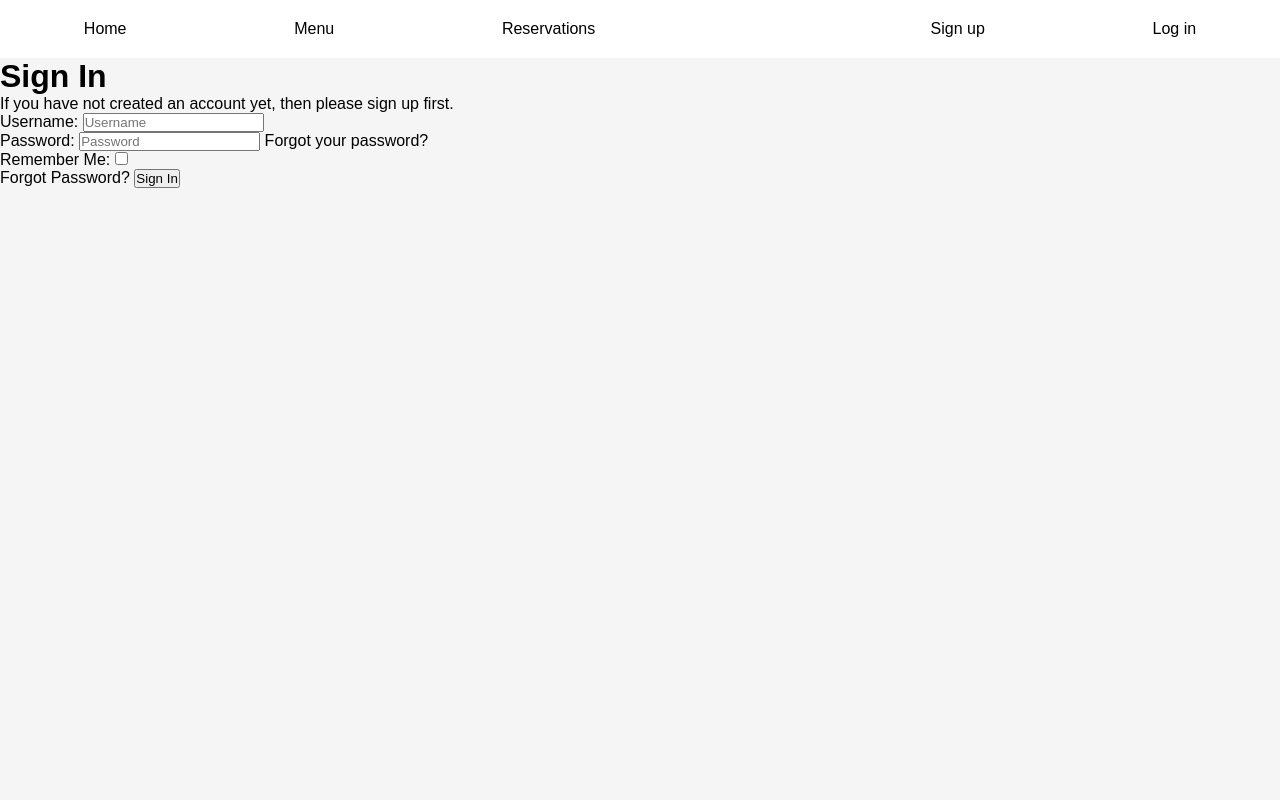
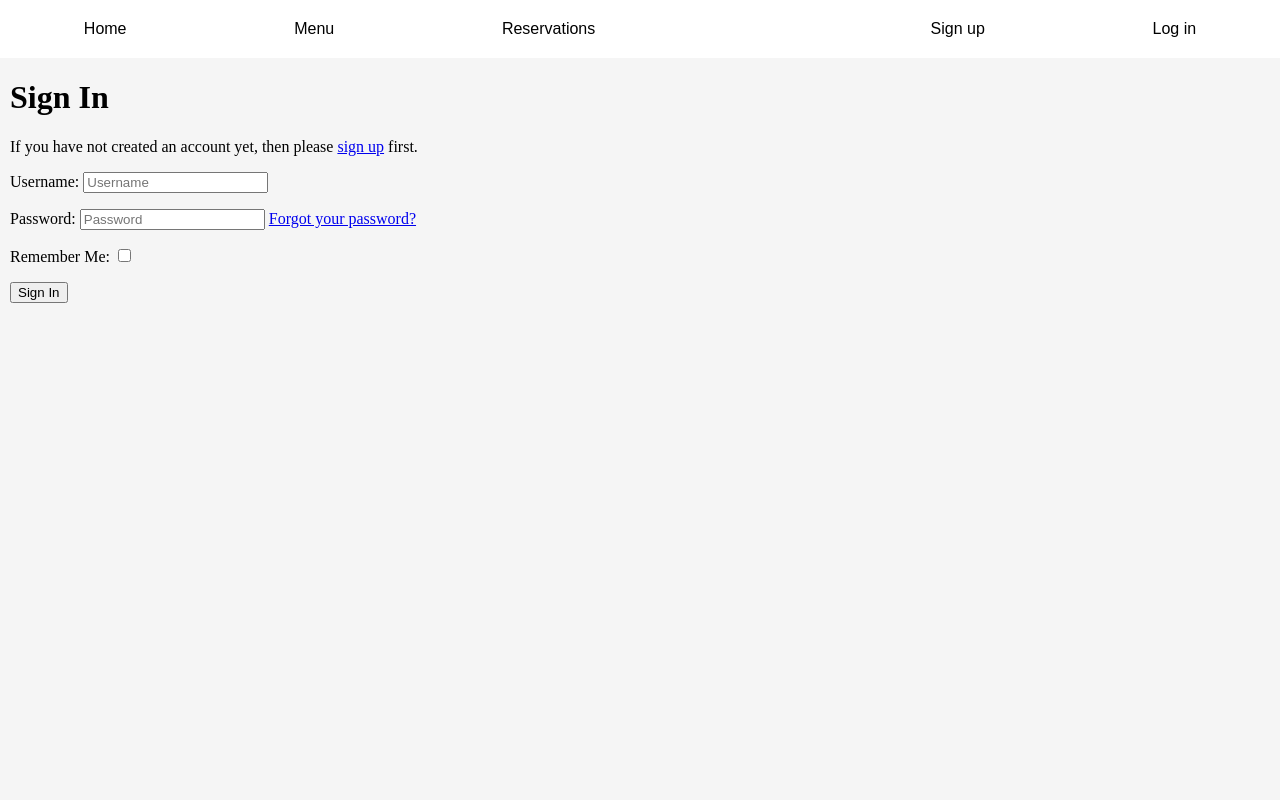
Before and after one commit to niall-code/the-barn-owl-inn, a Django app: page /accounts/login/ in a window 1280 px wide. Run offline with Django 5.2, Linux system fonts and the light colour scheme; tables that the repository leaves empty hold one stand-in row (values such as "Sample post").

Commit message:
increase css specificity to avoid unwanted effects

```diff
--- a/static/css/style.css
+++ b/static/css/style.css
@@ -1,15 +1,7 @@
-* {
-  padding: 0;
-  margin: 0;
-  font-family: sans-serif;
-  list-style-type: none;
-  text-decoration: none;
-  color: black;
-}
-
 body {
   min-height: 100vh;
   background-color: whitesmoke;
+  margin: 0;
 }
 
 header,
@@ -17,13 +9,25 @@ footer {
   background-color: white;
 }
 
+main {
+  margin-left: 10px;
+}
+
 nav ul {
   display: flex;
   justify-content: space-around;
   padding: 20px 0;
+  margin: 0;
+  list-style-type: none;
+  font-family: sans-serif;
 }
 
-a:hover {
+nav a {
+  text-decoration: none;
+  color: black;
+}
+
+nav a:hover {
   color: blue;
 }
 
--- a/templates/account/login.html
+++ b/templates/account/login.html
@@ -18,7 +18,6 @@
   {% if redirect_field_value %}
   <input type="hidden" name="{{ redirect_field_name }}" value="{{ redirect_field_value }}" />
   {% endif %}
-  <a class="button secondaryAction" href="{% url 'account_reset_password' %}">{% trans "Forgot Password?" %}</a>
   <button class="primaryAction" type="submit">{% trans "Sign In" %}</button>
 </form>
 
```
